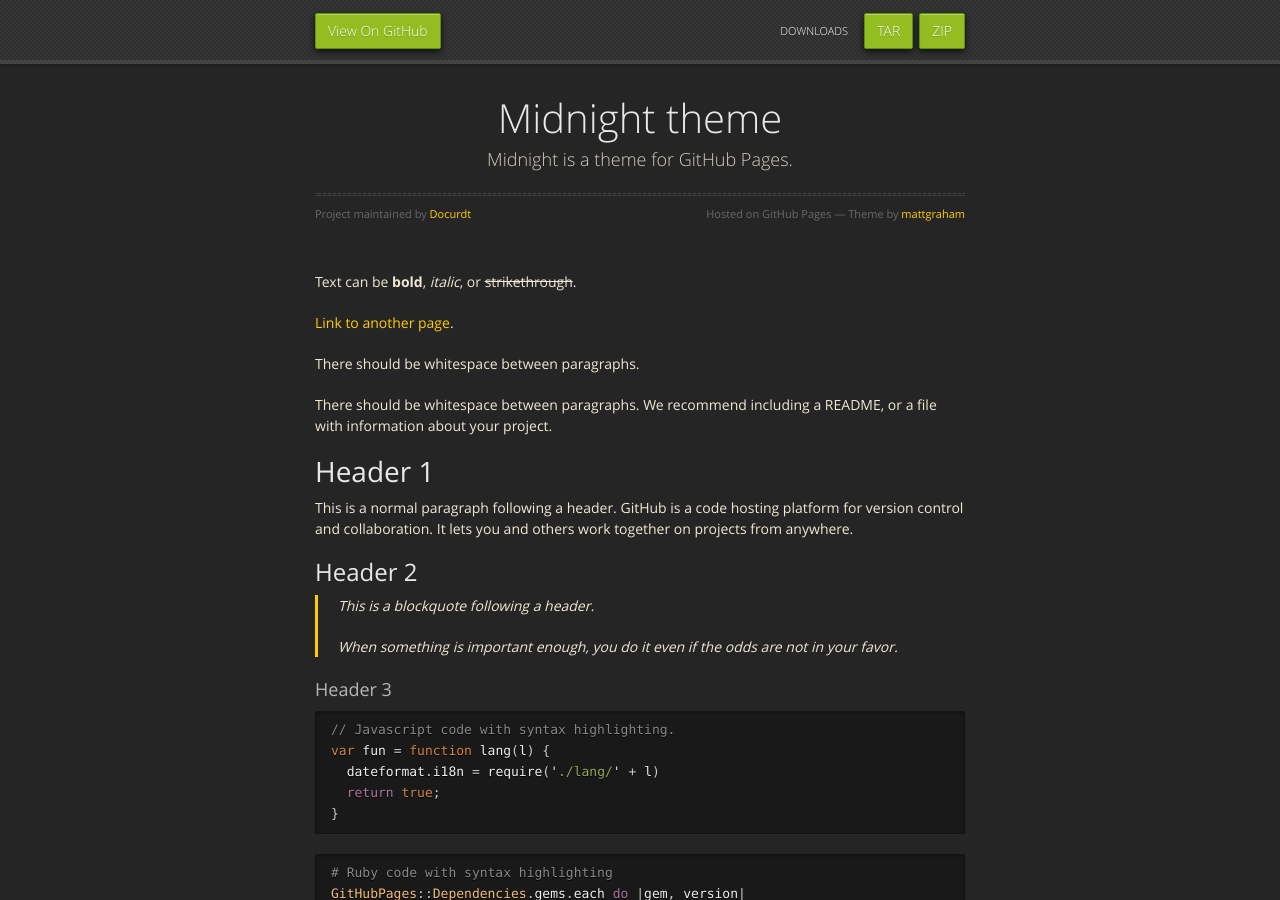
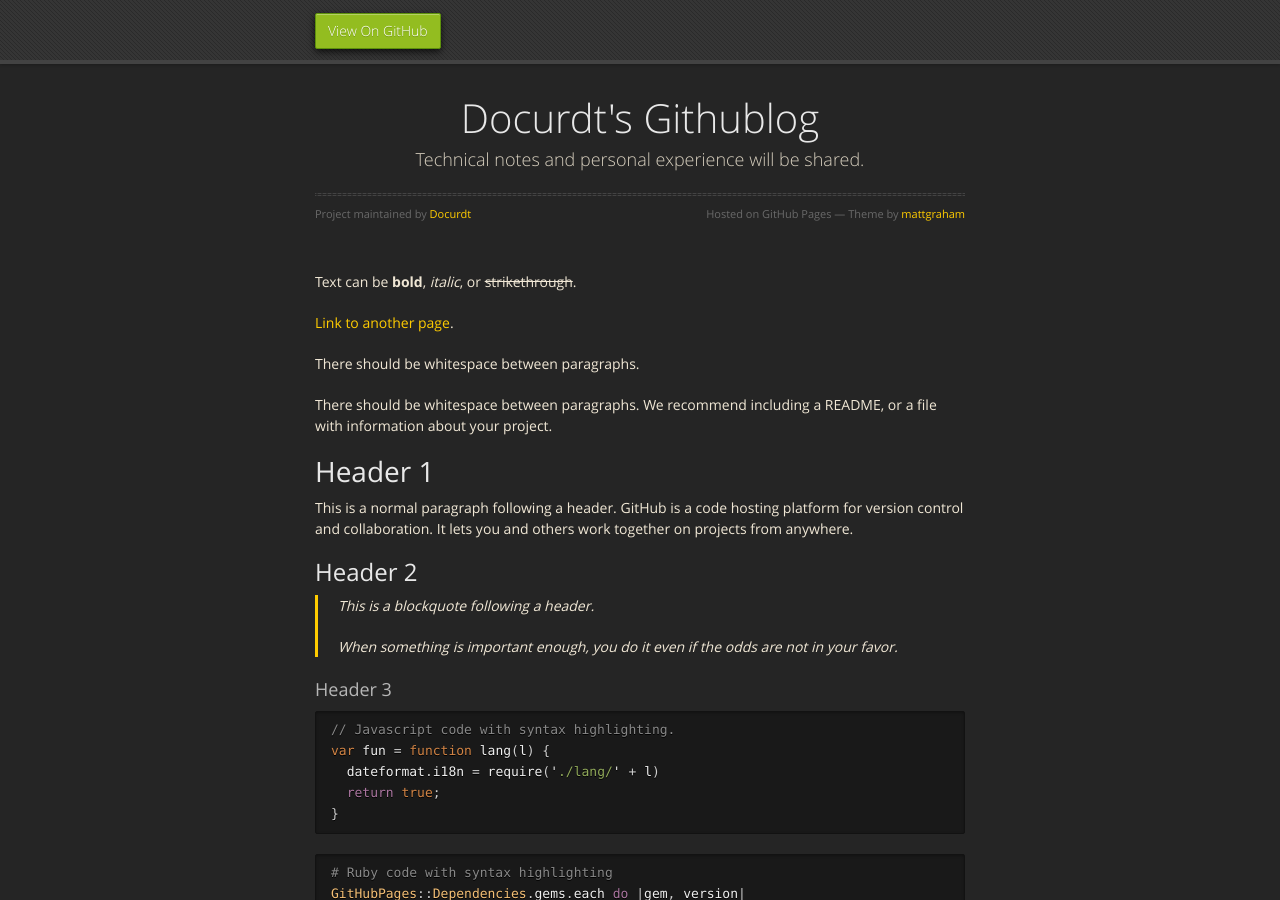
Before and after one commit to Docurdt/docurdt.github.io, a Jekyll site: the page built from index.md, in a window 1280 px wide and 900 px high. Built offline with Jekyll 4.4.1, drawn with Linux system fonts in a browser that asks for light colours.

Commit message:
Title modified

```diff
--- a/_config.yml
+++ b/_config.yml
@@ -1,5 +1,5 @@
-title: Midnight theme
-description: Midnight is a theme for GitHub Pages.
-show_downloads: true
+title: Docurdt's Githublog
+description: Technical notes and personal experience will be shared.
+show_downloads: false
 google_analytics:
 theme: jekyll-theme-midnight
```
